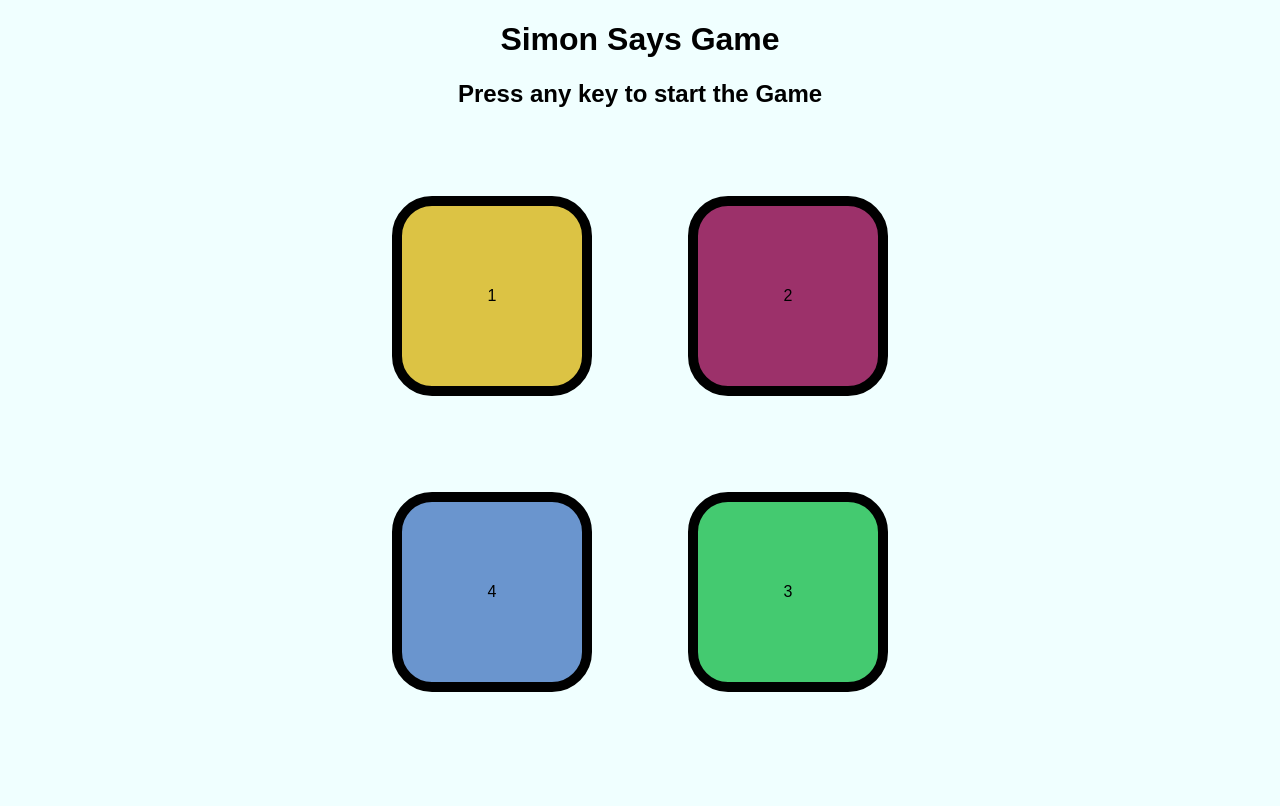
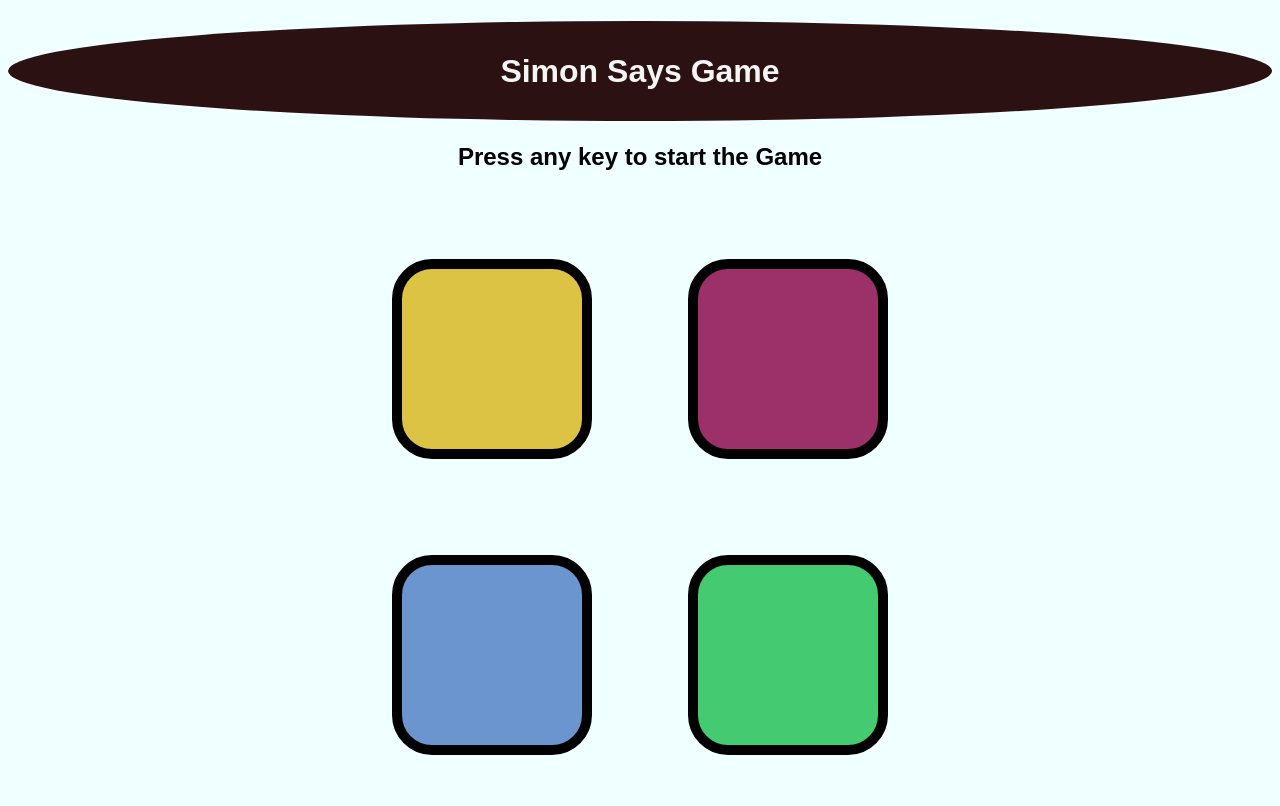
Before and after one commit to Nitinkadiyan/Simon_Says_Game, a plain HTML site: page Simon Says/index2.html in a window 1280 px wide. Drawn offline with Linux system fonts and the light colour scheme.

Commit message:
second commit

```diff
--- a/Simon Says/app2.js
+++ b/Simon Says/app2.js
@@ -77,7 +77,7 @@ function checkAnswer(currentIdx) {
     document.body.style.backgroundColor = "red";
 
     setTimeout(() => {
-      document.body.style.backgroundColor = "#f0f0f0";
+      document.body.style.backgroundColor = "#c5d5b6ff";
     }, 300);
 
     resetGame();
--- a/Simon Says/index2.html
+++ b/Simon Says/index2.html
@@ -11,12 +11,12 @@
     <h2>Press any key to start the Game</h2>
     <div class="divcontainer">
         <div class="row">
-        <div class="red btn "id="red"type="button">1</div>
-        <div class=" yellow btn"id="yellow"type="button">2</div>
+        <div class="red btn "id="red"type="button"></div>
+        <div class=" yellow btn"id="yellow"type="button"></div>
     </div>
     <div class="row" >
-         <div class="blue btn"id="blue"type="button">4</div>
-        <div class="green btn"id="green"type="button">3</div>
+         <div class="blue btn"id="blue"type="button"></div>
+        <div class="green btn"id="green"type="button"></div>
 
     </div>
     </div>
--- a/Simon Says/style2.css
+++ b/Simon Says/style2.css
@@ -3,11 +3,14 @@
     height: 180px;
     width: 180px;
     margin: 3rem;
+    border-radius: 50%;
 
 }
 .green{
      background-color: rgb(68, 202, 112);
      height: 180px;
+    width: 180px;
+    border-radius: 50%;
     width: 180px;
     margin: 3rem;
 }
@@ -15,12 +18,14 @@
      background-color: rgb(156, 49, 106);
      height: 180px;
     width: 180px;
+    border-radius: 50%;
     margin: 3rem;
 }
 .blue{
      background-color: rgb(106, 149, 206);
    height: 180px;
     width: 180px;
+    border-radius: 50%;
     margin: 3rem;
 }
 .btn{
@@ -53,3 +58,13 @@ body{
 .userflash{
     background-color: rgb(42, 18, 164);
 }
+h1{
+    background-color: rgb(43, 17, 17);
+    color: whitesmoke;
+    height: 100px;
+    display: flex;
+    align-items: center;
+    justify-content: center;
+
+    border-radius: 50%;
+}
```
